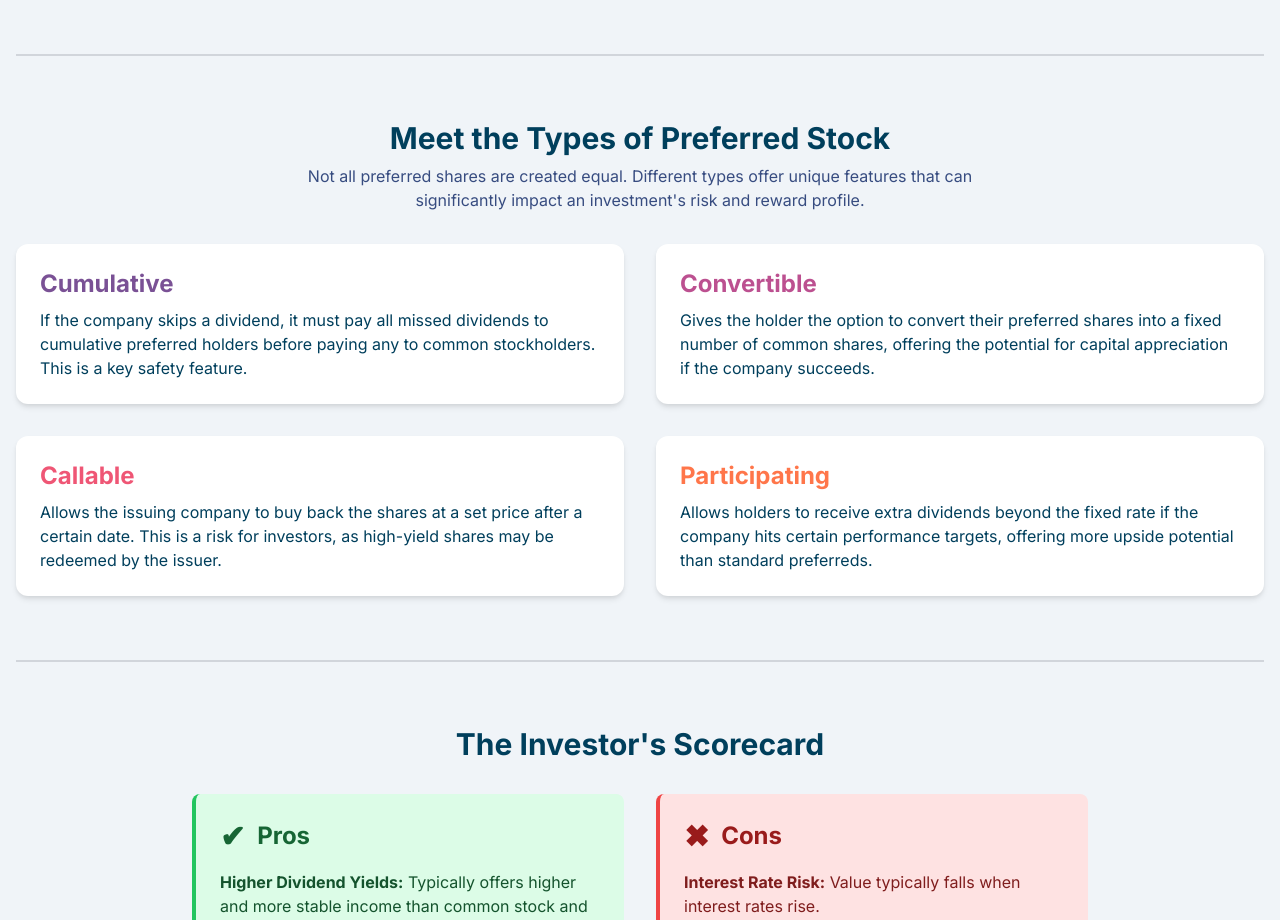
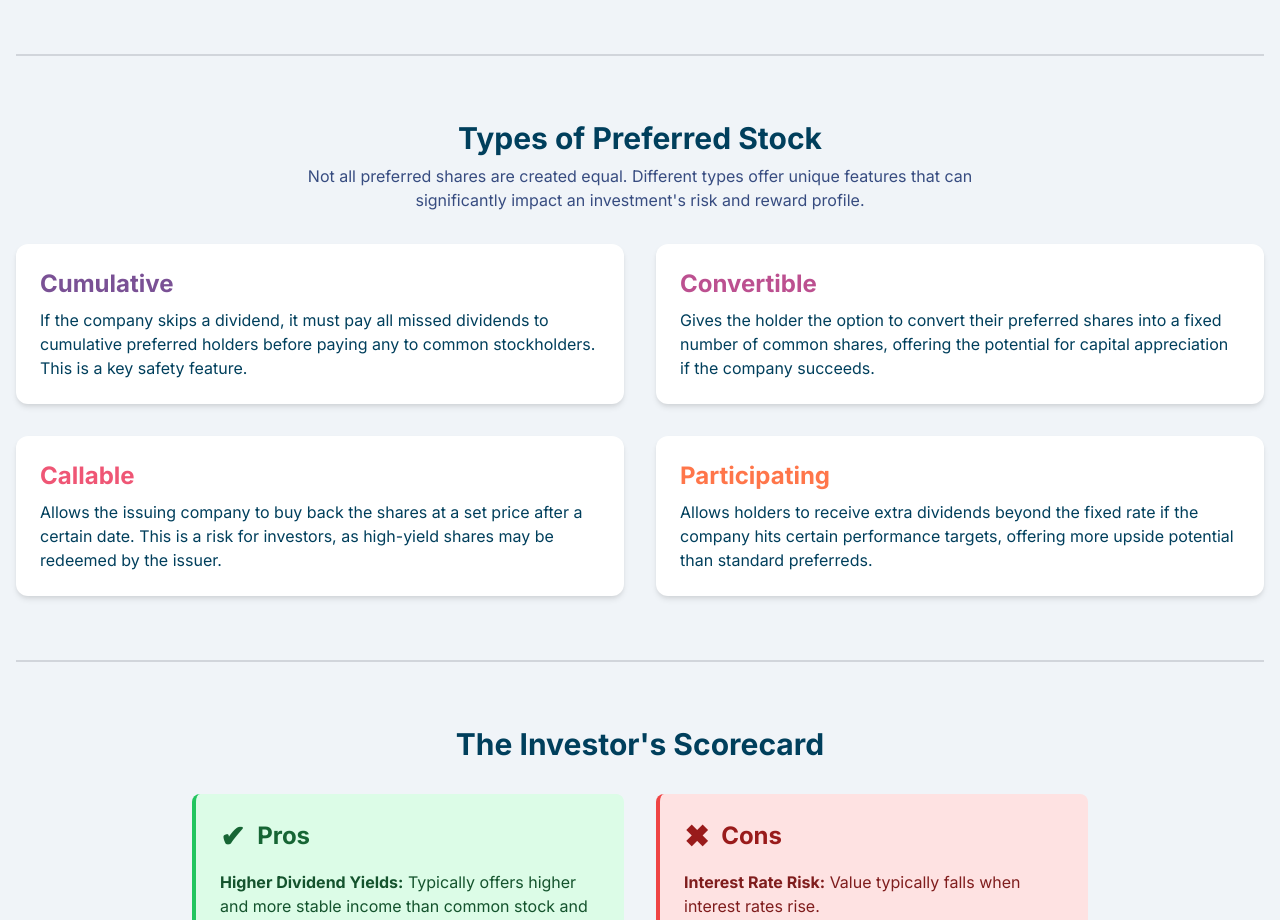
Before and after one commit to yyyprojects/PreferredStock2, a plain HTML site: page index.html in a window 1280 px wide. Shown: the part 1460-2380 px from the top of the page. Drawn offline with nearby package versions, Linux system fonts and the light colour scheme.

Commit message:
Update index.html

```diff
--- a/index.html
+++ b/index.html
@@ -97,7 +97,7 @@
         <hr class="my-16 border-t-2 border-gray-300">
 
         <section id="types" class="mb-16">
-            <h2 class="text-3xl font-bold text-center mb-2">Meet the Types of Preferred Stock</h2>
+            <h2 class="text-3xl font-bold text-center mb-2">Types of Preferred Stock</h2>
             <p class="text-center text-[#374C80] mb-8 max-w-2xl mx-auto">Not all preferred shares are created equal. Different types offer unique features that can significantly impact an investment's risk and reward profile.</p>
             <div class="grid grid-cols-1 md:grid-cols-2 gap-8">
                 <div class="card">
```
